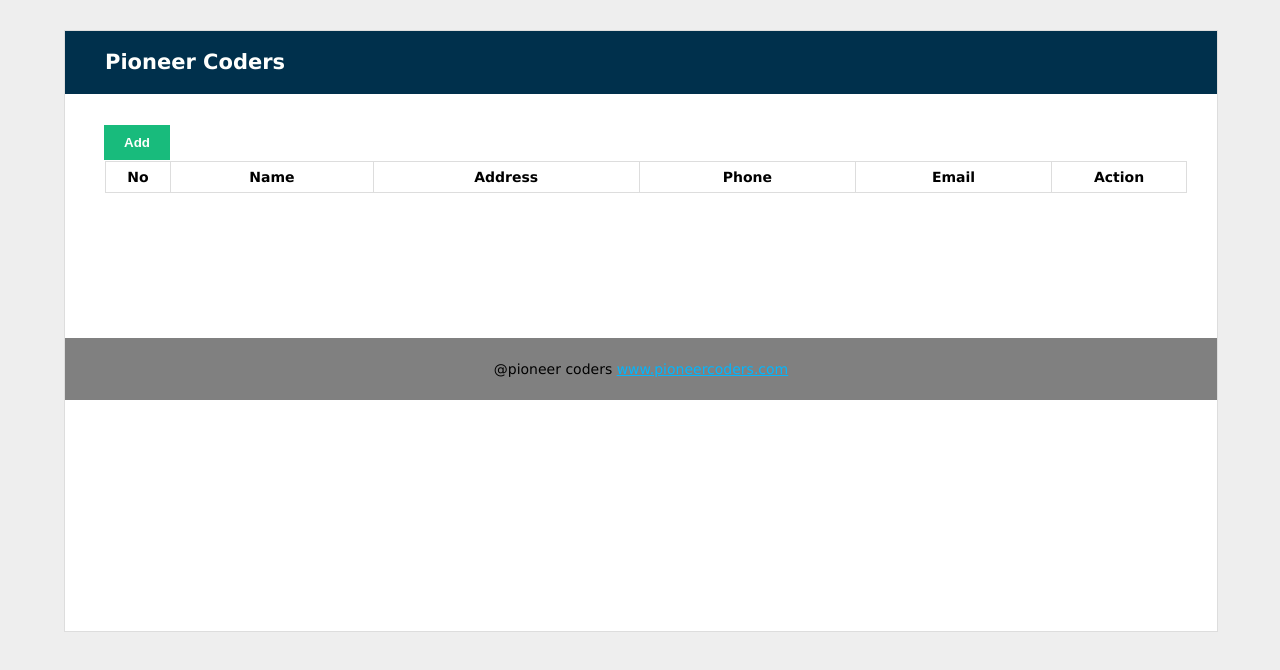
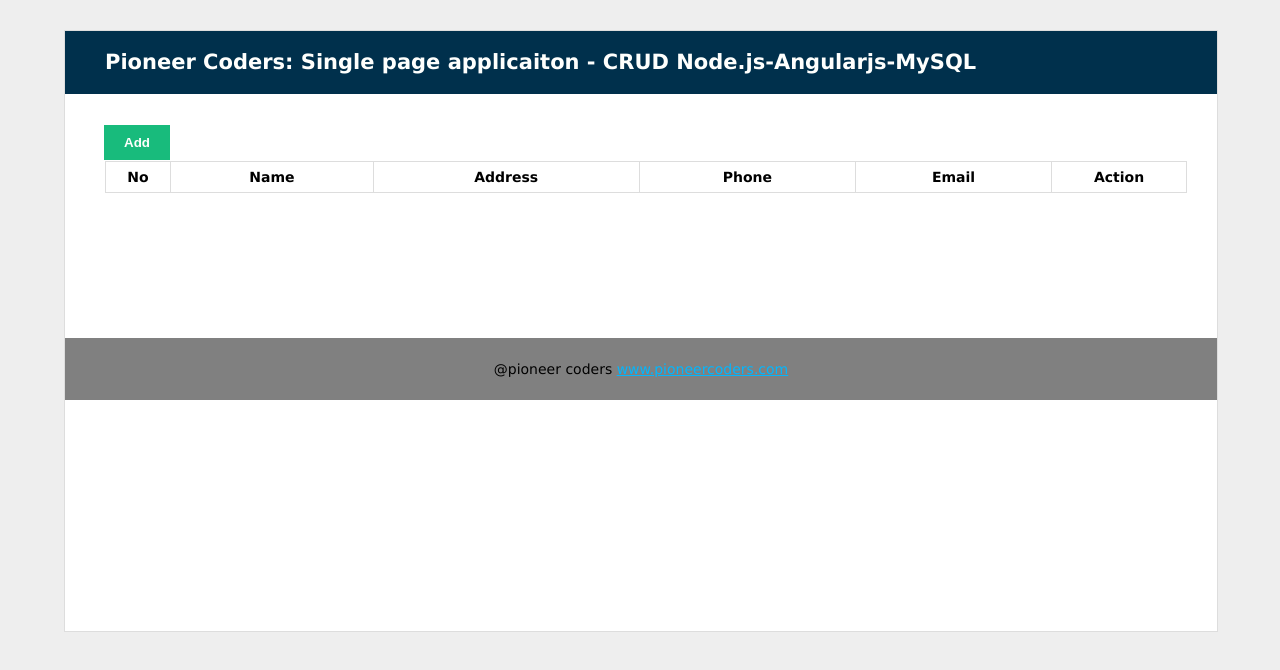
Before and after one commit to CodingKrishna/node-angular-mysql-crud-app, a website: page public/index.html in a window 1280 px wide. Drawn offline with Linux system fonts and the light colour scheme; some packages are replaced by stand-ins of ours; no server answers.

Commit message:
deleted  unwanted file

```diff
--- a/public/index.html
+++ b/public/index.html
@@ -1,7 +1,7 @@
 <!DOCTYPE html>
 </html>
     <head>
-        <title>Pioneer Coders 11 CRUD Node.js-Angularjs-MySQL</title>
+        <title>Pioneer Coders Single page applicaiton - CRUD Node.js-Angularjs-MySQL</title>
         <link href="./css/style.css" rel="stylesheet">
 
         <script type="text/javascript" src="./js/angular.min.js"></script>
@@ -12,7 +12,7 @@
     <body ng-app="myApp">
         <div id="wrapper">
             <div class="page-header">
-                <h2>Pioneer Coders </h2>
+                <h2>Pioneer Coders: Single page applicaiton - CRUD Node.js-Angularjs-MySQL</h2>
             </div>
             <div class="page-container">
 
```
Also changed, not shown: public/js/all.js (deleted, +0 -8 lines).
